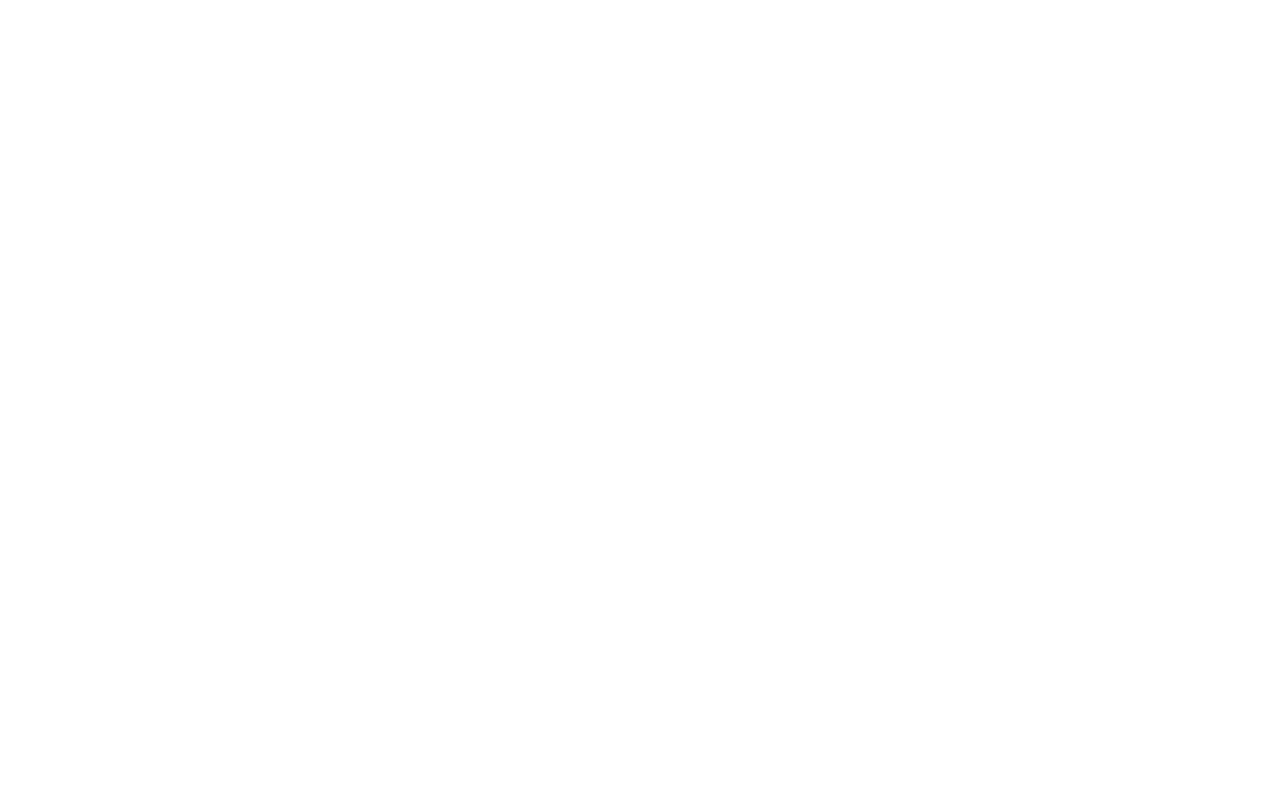
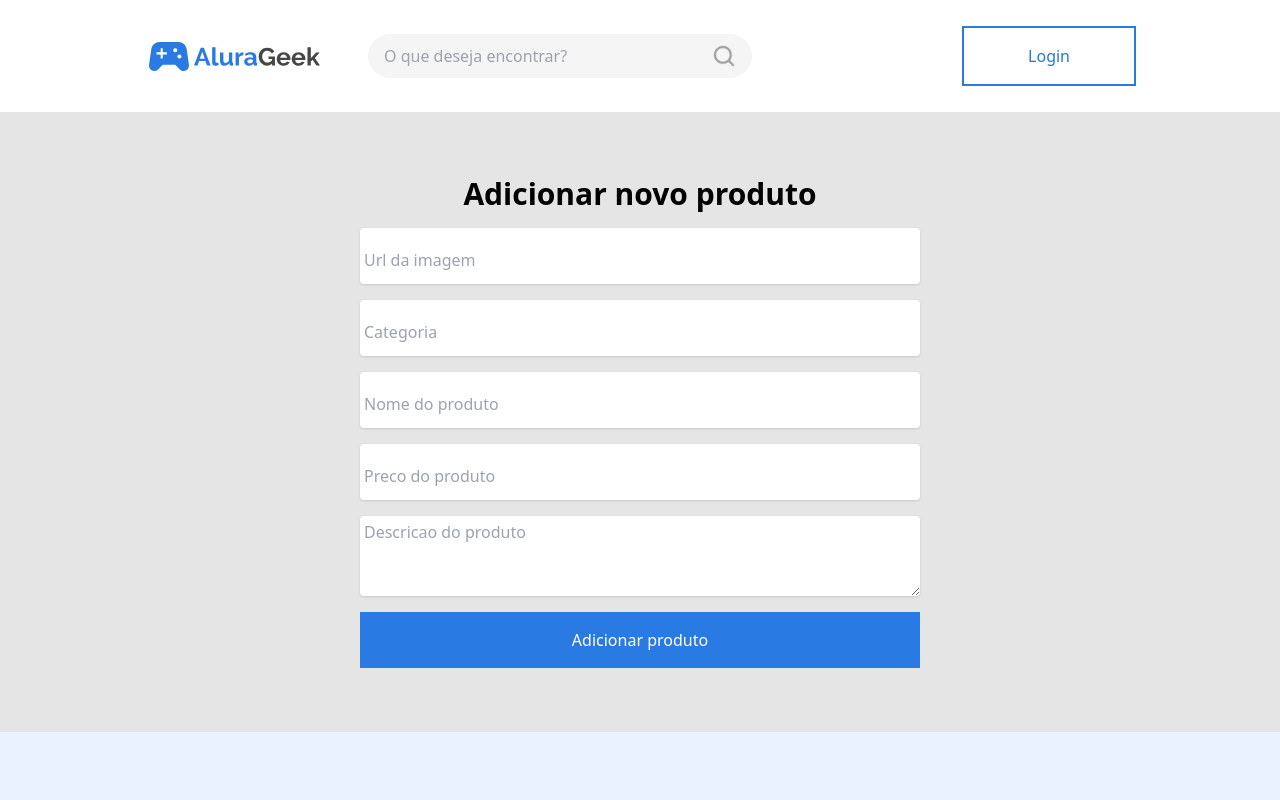
Before and after one commit to Jrm1992/AluraChallenge, a React (Vite) app: page /additem in a window 1280 px wide. Before the commit this address had no page. Shown: the top 800 px of the page. Built offline with nearby package versions, Linux system fonts and the light colour scheme.

Commit message:
add AddItem page

```diff
--- a/src/App.tsx
+++ b/src/App.tsx
@@ -1,11 +1,15 @@
 import { BrowserRouter } from "react-router-dom"
+import Footer from "./components/Footer"
+import Header from "./components/Header"
 import { Router } from "./routes/Router"
 
 function App() {
 
   return (
     <BrowserRouter>
+      <Header Login />
       <Router />
+      <Footer />
     </BrowserRouter>
   )
 }
--- a/src/Pages/AllItems/index.tsx
+++ b/src/Pages/AllItems/index.tsx
@@ -1,6 +1,4 @@
 import Button from '../../components/Button'
-import Footer from '../../components/Footer'
-import Header from '../../components/Header'
 
 import StarWars from '../../mocks/StarWars.Mock.json'
 import Consoles from '../../mocks/Consoles.Mock.json'
@@ -10,7 +8,6 @@
 export default function AllItems() {
   return (
     <>
-      <Header Login={false} />
       <div className='w-full bg-[#e5e5e5] py-16 flex flex-col items-center'>
         <div className='w-[1136px] flex-1 flex items-center justify-between'>
           Todos os Produtos
@@ -34,7 +31,6 @@
           })}
         </div>
       </div>
-      <Footer />
     </>
   )
 }
--- a/src/Pages/Home/index.tsx
+++ b/src/Pages/Home/index.tsx
@@ -1,6 +1,4 @@
 import Banner from '../../components/Banner'
-import Footer from '../../components/Footer'
-import Header from '../../components/Header'
 import Products from '../../components/Products'
 import StarWars from '../../mocks/StarWars.Mock.json'
 import Consoles from '../../mocks/Consoles.Mock.json'
@@ -11,12 +9,10 @@
   return (
     <div>
       <>
-        <Header Login={true} />
         <Banner />
         <Products Items={StarWars} Title="Star Wars" />
         <Products Items={Consoles} Title="Consoles" />
         <Products Items={Diversos} Title="Diversos" />
-        <Footer />
       </>
     </div>
   )
--- a/src/Pages/Login/index.tsx
+++ b/src/Pages/Login/index.tsx
@@ -1,12 +1,8 @@
-import React from 'react'
 import Button from '../../components/Button'
-import Footer from '../../components/Footer'
-import Header from '../../components/Header'
 
 export default function Login() {
   return (
     <>
-      <Header Login={false} />
       <div className='w-full bg-[#e5e5e5] p-24'>
         <div className='w-[423px] h-[291px] m-auto flex flex-col gap-6 items-center'>
           <span className='text-lg font-bold text-[#464646]'>Iniciar Sessão</span>
@@ -15,10 +11,8 @@
             <input placeholder='Escreva sua senha' className='h-16 p-3 rounded shadow outline-none' type='password' />
             <Button Text='Entrar' />
           </form>
-
         </div>
       </div>
-      <Footer />
     </>
   )
 }
--- /dev/null
+++ b/src/components/AddItemForm/index.tsx
@@ -0,0 +1,17 @@
+import Button from '../Button'
+
+export default function AddItemForm() {
+  return (
+    <div className='w-full bg-[#e5e5e5] py-16 flex flex-col items-center'>
+      <h4 className='font-bold text-3xl mb-4'>Adicionar novo produto</h4>
+      <form className='flex flex-col w-[560px] gap-4'>
+        <input className='h-14 rounded shadow outline-none placeholder:absolute placeholder:m-1' placeholder='Url da imagem'  />
+        <input className='h-14 rounded shadow outline-none placeholder:absolute placeholder:m-1' placeholder='Categoria'  />
+        <input className='h-14 rounded shadow outline-none placeholder:absolute placeholder:m-1' placeholder='Nome do produto'  />
+        <input className='h-14 rounded shadow outline-none placeholder:absolute placeholder:m-1' placeholder='Preco do produto'  />
+        <textarea className='h-20 rounded shadow outline-none p-1' placeholder='Descricao do produto' />
+        <Button type='submit' Text='Adicionar produto' />
+      </form>
+    </div>
+  )
+}
--- a/src/components/Products/index.tsx
+++ b/src/components/Products/index.tsx
@@ -8,7 +8,7 @@
 
 export default function Products({Items, Title}: Items) {
   return (
-    <div className='maxw-[1136px] flex flex-col m-auto mt-16 mb-16 gap-4'>
+  <div className='max-w-[1136px] flex flex-col m-auto mt-16 mb-16 gap-4'>
     <div className='flex justify-between items-center'>
       <h4 className='font-bold text-4xl'>{Title}</h4>
       <a className='font-bold flex items-center gap-2 text-[#2a74e4]'>
--- a/src/routes/Router.tsx
+++ b/src/routes/Router.tsx
@@ -1,4 +1,5 @@
 import { Route, Routes } from "react-router-dom";
+import AddItemForm from "../components/AddItemForm";
 import AllItems from "../Pages/AllItems";
 import Home from "../Pages/Home";
 import Login from "../Pages/Login";
@@ -9,6 +10,7 @@
       <Route path="/" element={<Home />} />
       <Route path="/login" element={<Login />} />
       <Route path="/produtos" element={<AllItems />} />
+      <Route path="/additem" element={<AddItemForm />} />
     </Routes>
   )
 }
```
Lines whose indentation alone changed are shown as unchanged.
